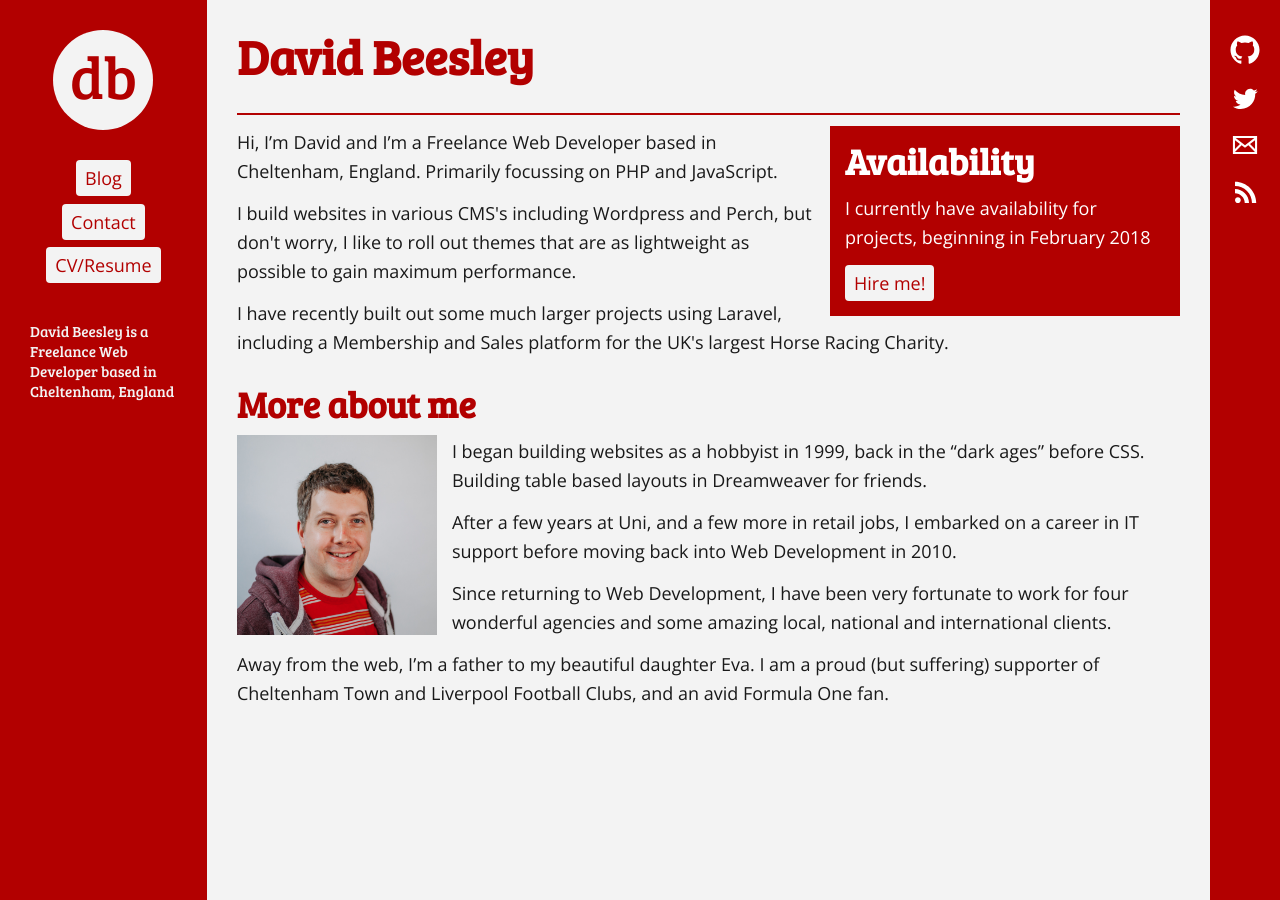
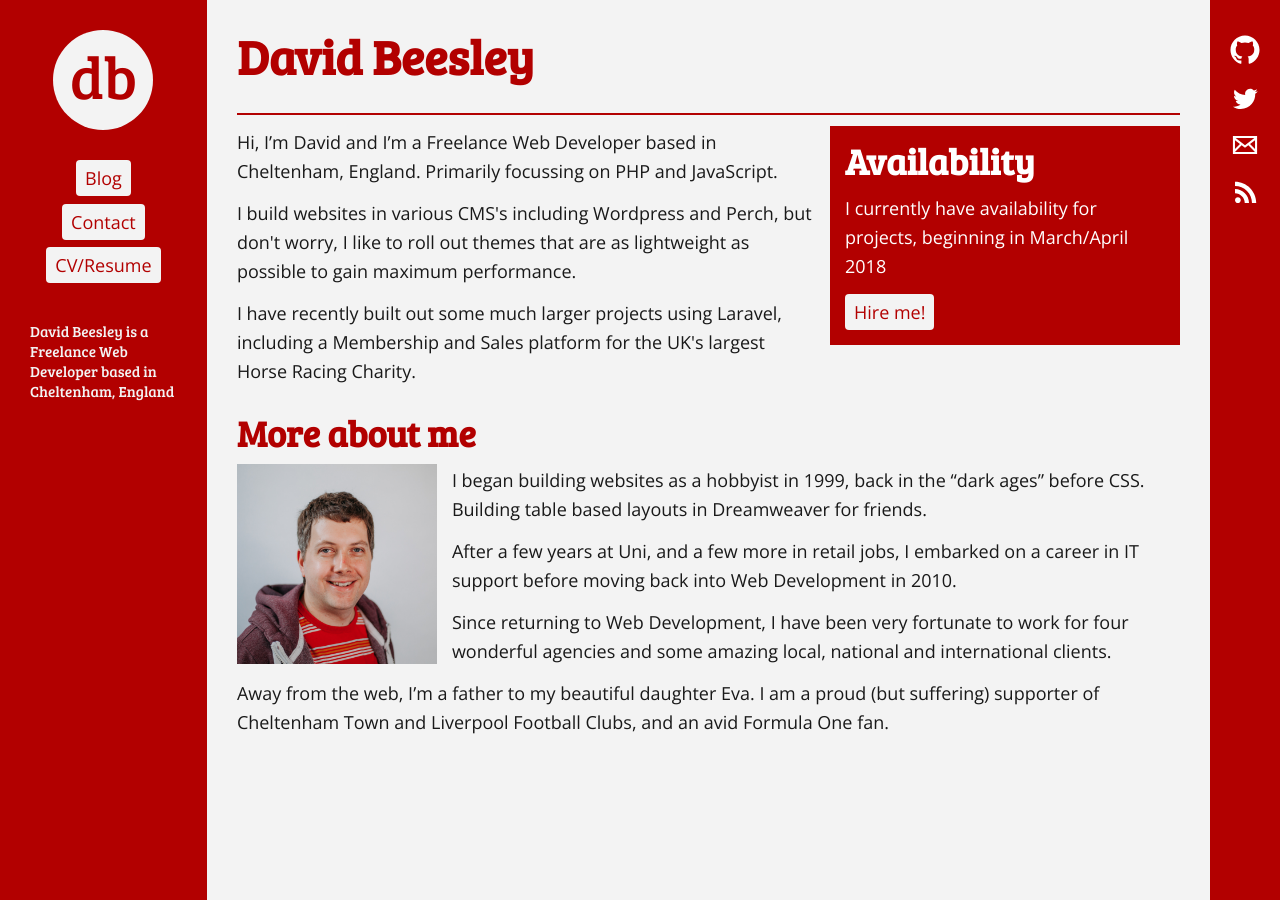
Before and after one commit to davebeesley/davebeesley.github.io, a Jekyll site: the page built from index.html, in a window 1280 px wide. Built offline with Jekyll 4.4.1, drawn with Linux system fonts in a browser that asks for light colours; the list of posts is cut into pages by our own code; comment, search, counter and statistics services are not loaded.

Commit message:
Update Availability

```diff
--- a/_includes/availability.html
+++ b/_includes/availability.html
@@ -1,5 +1,5 @@
 <aside class="availability">
     <h2>Availability</h2>
-    <p>I currently have availability for projects, beginning in February 2018</p>
+    <p>I currently have availability for projects, beginning in March/April 2018</p>
     <a href="/contact">Hire me!</a>
 </aside>
```
